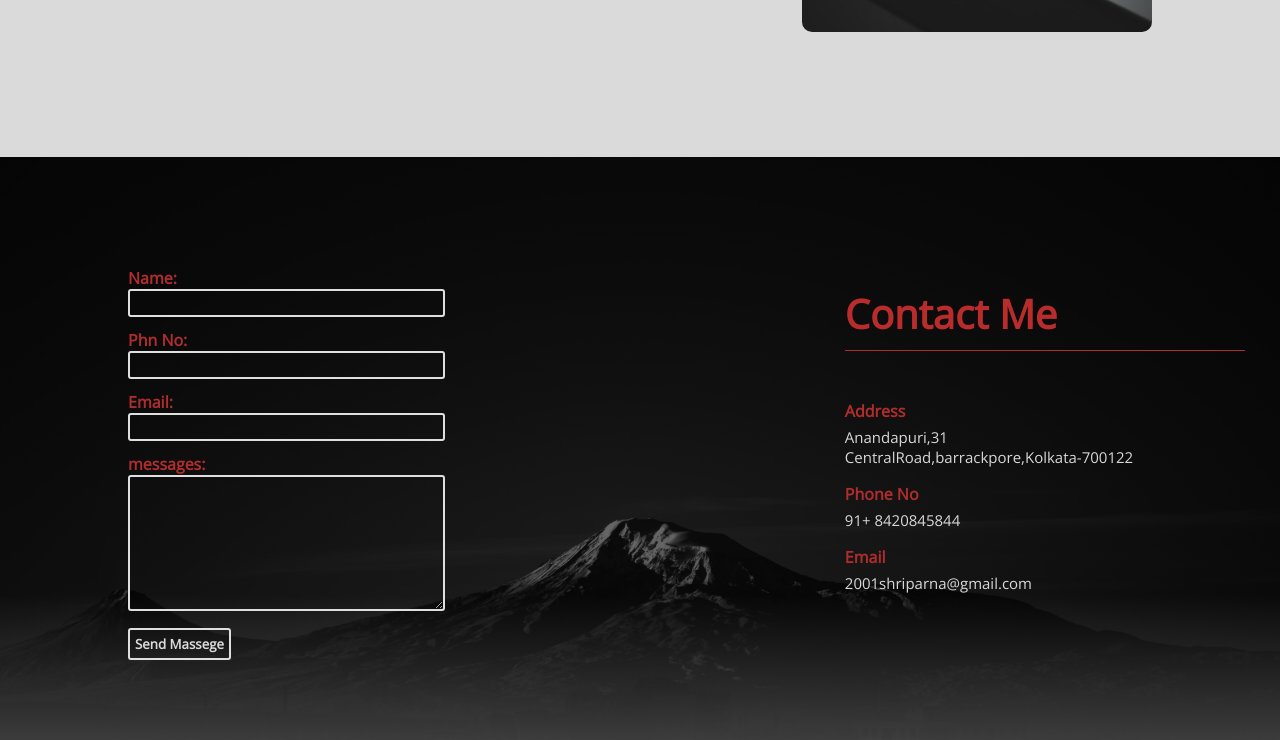
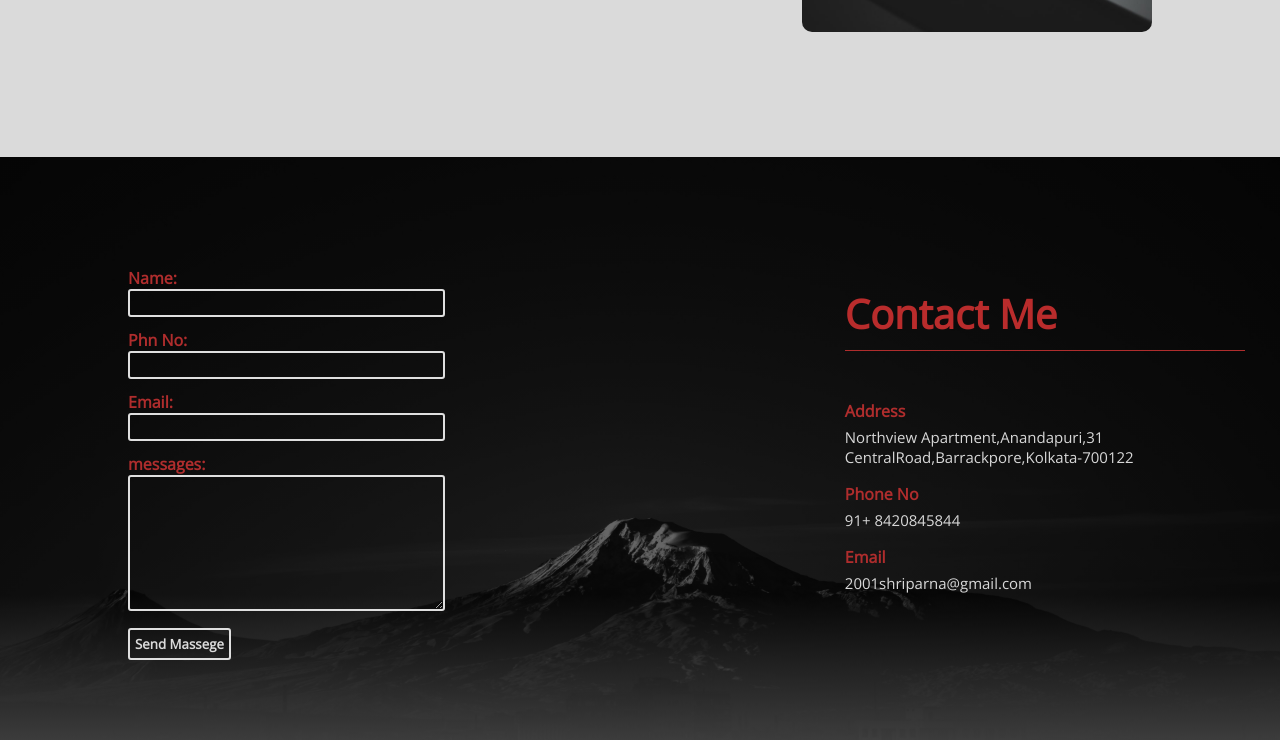
Before and after one commit to SHRI1009/portfolio, a plain HTML site: page index.html in a window 1280 px wide. Shown: the part 2183-2923 px from the top of the page. Drawn offline with nearby package versions, Linux system fonts and the light colour scheme.

Commit message:
Update index.html

```diff
--- a/index.html
+++ b/index.html
@@ -176,7 +176,7 @@
                     Address
                 </h4>
                 <p>
-                Anandapuri,31 CentralRoad,barrackpore,Kolkata-700122
+                Northview Apartment,Anandapuri,31 CentralRoad,Barrackpore,Kolkata-700122
                 </p>
                 <h4>
                   Phone No
```
